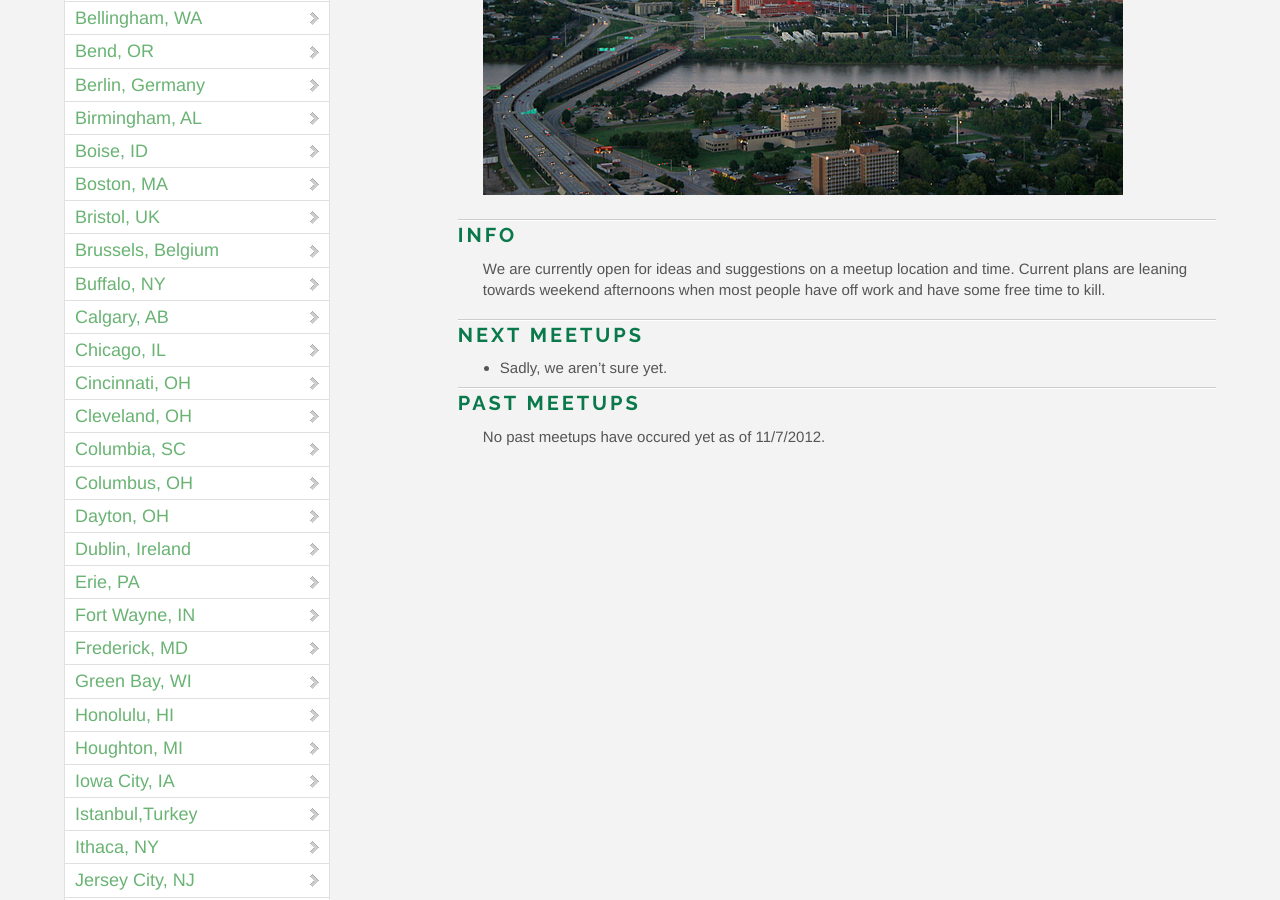
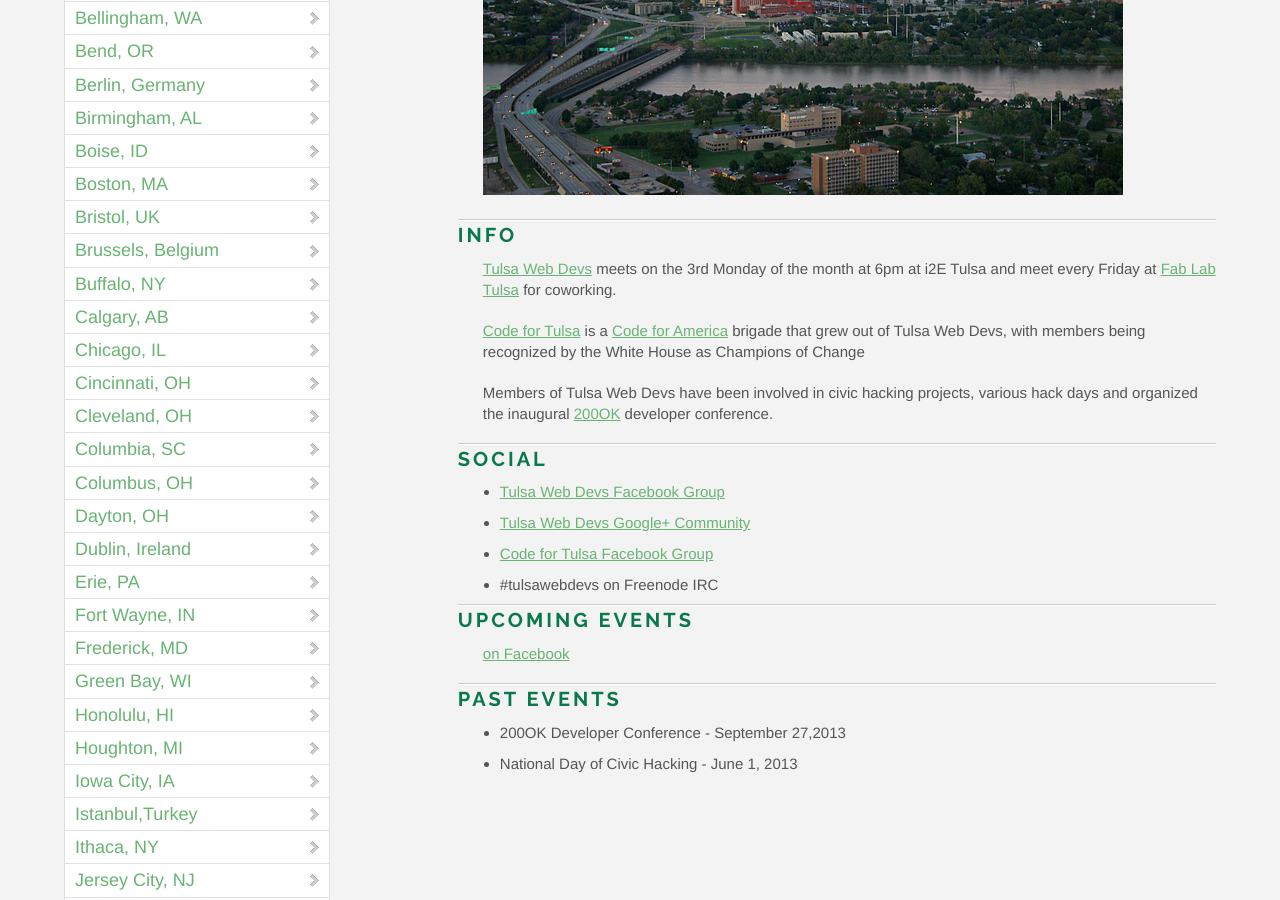
Before and after one commit to OpenHack/openhack.github.com, a Jekyll site: the page built from tulsa/index.markdown, in a window 1280 px wide and 900 px high, scrolled down 446 px. Built offline with Jekyll 4.4.1, drawn with Linux system fonts in a browser that asks for light colours; nearby versions of some CDN libraries; Markdown is read by kramdown in place of the engine named in the settings; comment, search, counter and statistics services are not loaded.

Commit message:
Add details of existing Tulsa meetup groups

```diff
--- a/tulsa/index.markdown
+++ b/tulsa/index.markdown
@@ -9,12 +9,24 @@ title: OpenHack - Tulsa, OK
 
 ### Info
 
-We are currently open for ideas and suggestions on a meetup location and time. Current plans are leaning towards weekend afternoons when most people have off work and have some free time to kill.
+[Tulsa Web Devs](http://tulsawebdevs.org/) meets on the 3rd Monday of the month at 6pm at i2E Tulsa and meet every Friday at [Fab Lab Tulsa](http://fablabtulsa.com/) for coworking.
 
-### Next meetups
+[Code for Tulsa](http://codefortulsa.org/) is a [Code for America](http://codeforamerica.org/) brigade that grew out of Tulsa Web Devs, with members being recognized by the White House as Champions of Change
 
-* Sadly, we aren't sure yet.
+Members of Tulsa Web Devs have been involved in civic hacking projects, various hack days and organized the inaugural [200OK](http://200ok.us) developer conference.
 
-### Past meetups
+### Social
 
-No past meetups have occured yet as of 11/7/2012.
+* [Tulsa Web Devs Facebook Group](https://www.facebook.com/groups/199713962534/)
+* [Tulsa Web Devs Google+ Community](https://plus.google.com/u/0/communities/105329276617610687480)
+* [Code for Tulsa Facebook Group](https://www.facebook.com/CodeForTulsa)
+* #tulsawebdevs on Freenode IRC
+
+### Upcoming Events
+
+[on Facebook](https://www.facebook.com/groups/199713962534/events/)
+
+### Past Events
+
+* 200OK Developer Conference - September 27,2013
+* National Day of Civic Hacking - June 1, 2013
```
